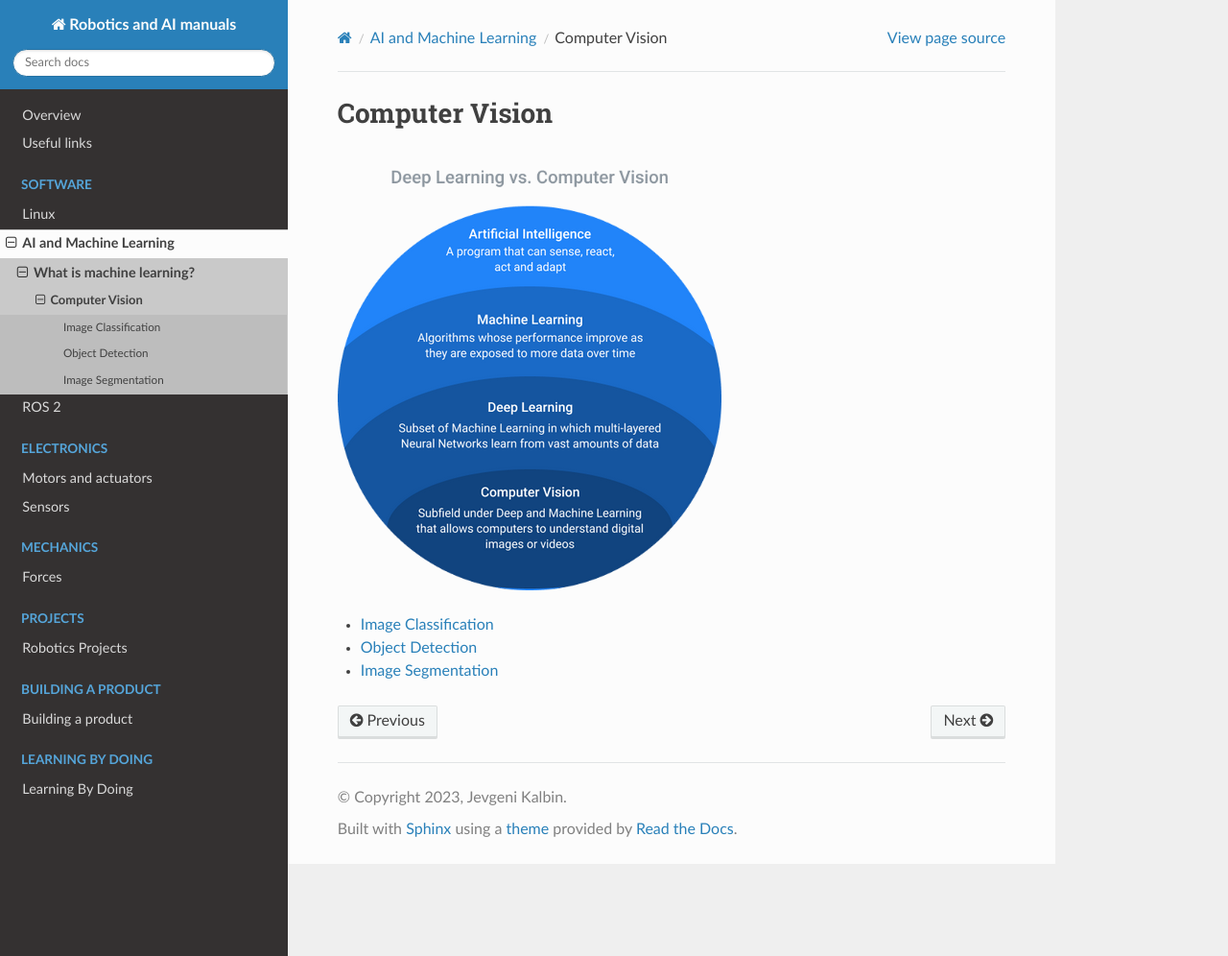
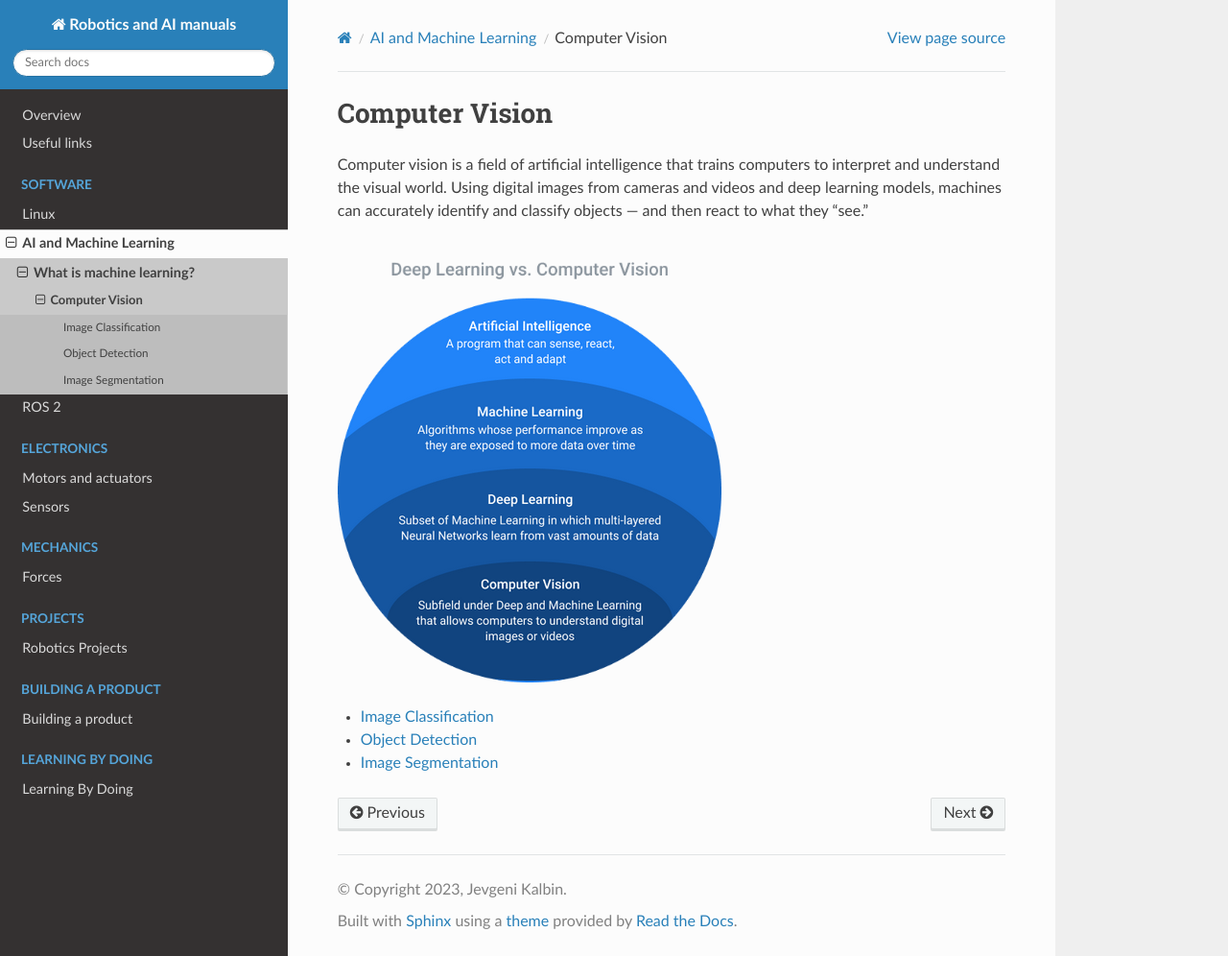
Before and after one commit to jevgenik/manuals, a Sphinx documentation site: the page built from source/files/software/ai/computer_vision/computer_vision.rst, in a window 1280 px wide and 996 px high. Shown: the whole window at 96% size. Built offline with Sphinx 7.4.7 and the Read the Docs theme 2.0.0, drawn with Linux system fonts in a browser that asks for light colours.

Commit message:
computer vision description

```diff
--- a/source/files/software/ai/computer_vision/computer_vision.rst
+++ b/source/files/software/ai/computer_vision/computer_vision.rst
@@ -1,6 +1,9 @@
 ===============
 Computer Vision
 ===============
+Computer vision is a field of artificial intelligence that trains computers to interpret and understand the visual world.
+Using digital images from cameras and videos and deep learning models, machines can accurately identify
+and classify objects — and then react to what they “see.”
 
 .. image:: /files/images/computer_vision.png
    :alt: Computer Vision
```
